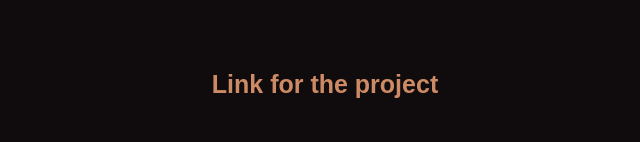
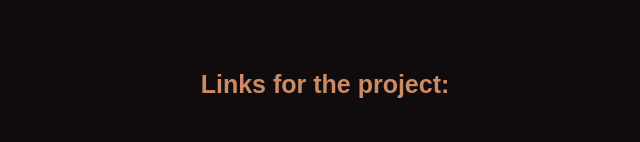
Before and after one commit to Pjatte1337/portfolio-2, a React (Create React App) app: page /project/1 in a window 1280 px wide. Shown: the part 973-1115 px from the top of the page, without its empty margins (315-955 px from the left). Built offline with nearby package versions, Linux system fonts and the light colour scheme.

Commit message:
fixing typo

```diff
--- a/src/pages/ProjectDisplay.jsx
+++ b/src/pages/ProjectDisplay.jsx
@@ -27,7 +27,7 @@ function ProjectDisplay() {
         <p className="des">{project.tools}</p>
       </div>
       <div className="project-links">
-        <h2 className="head">Link for the project</h2>
+        <h2 className="head">Links for the project:</h2>
         <div className="links">
           <button className="btn-links" onClick={() => handleButtonClick(project.netlify)}>
             Netlify
```
